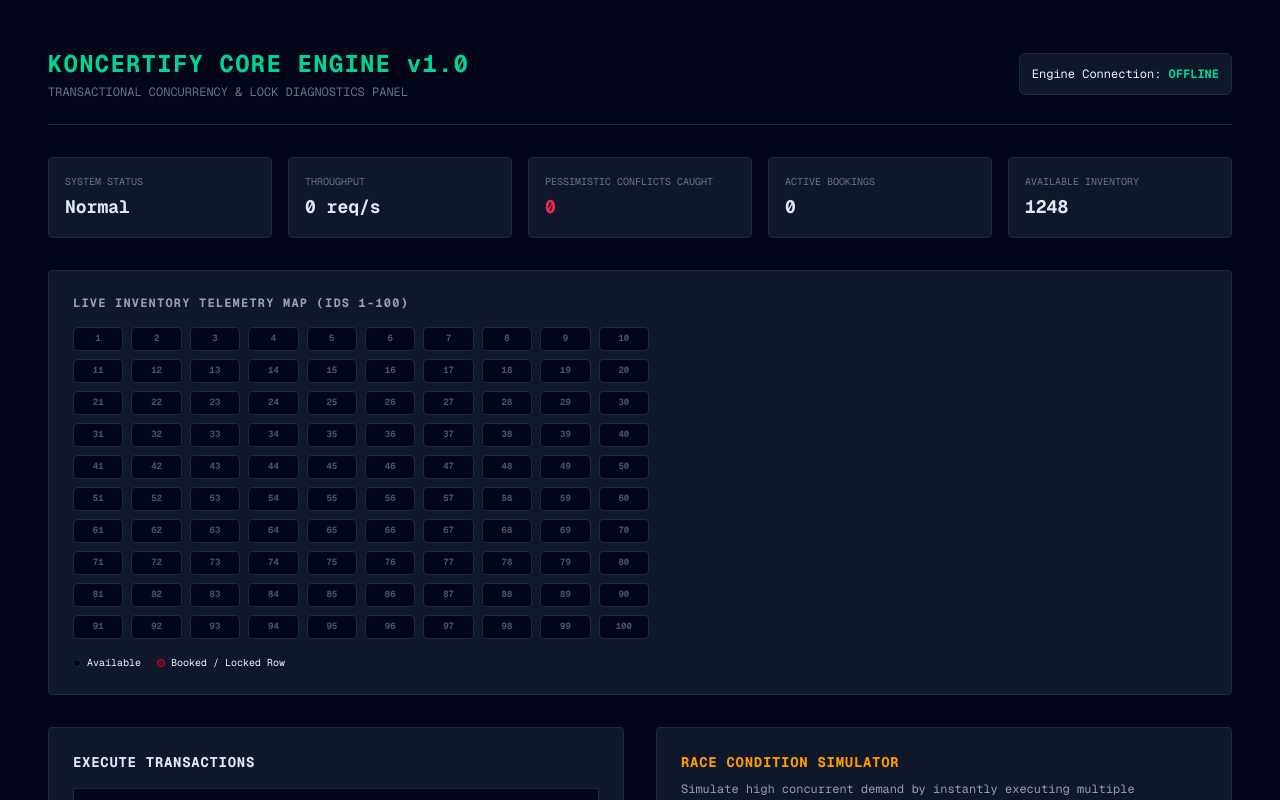
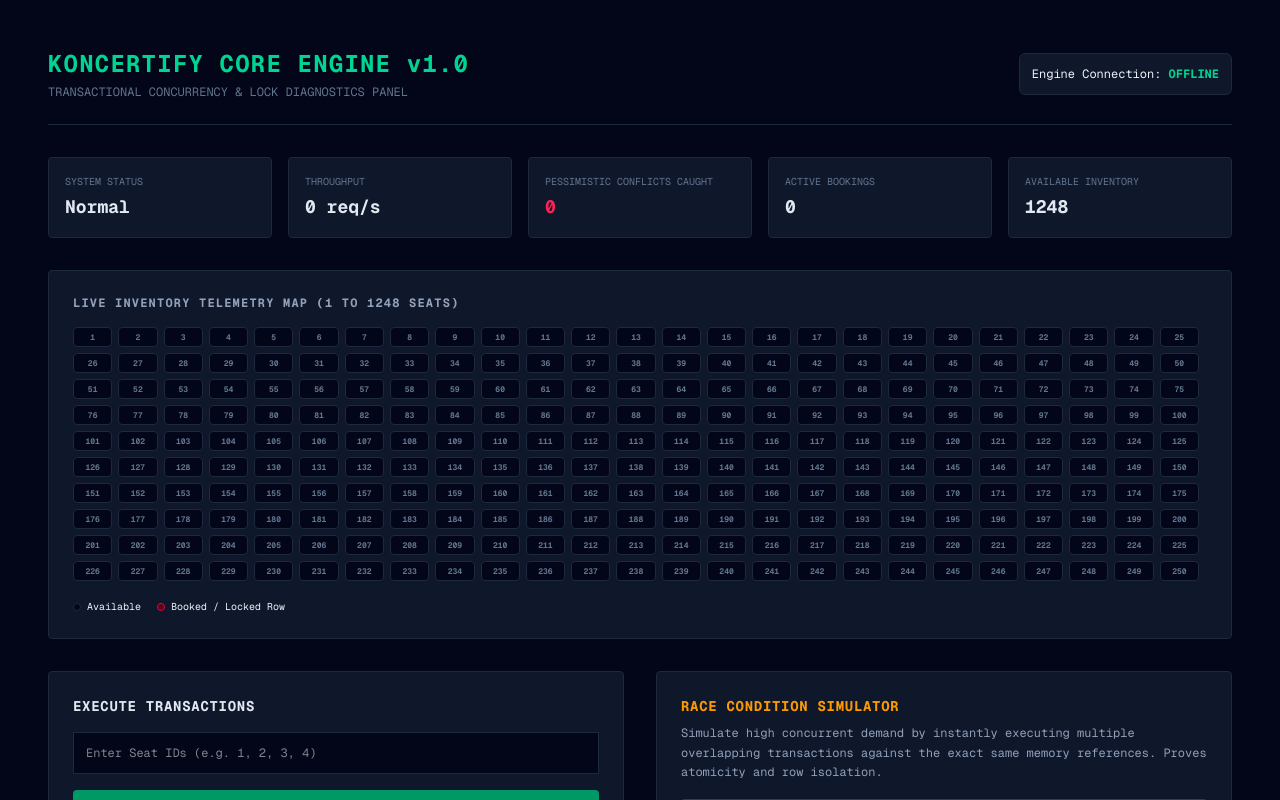
Before and after one commit to meghnarav/koncertify, a Next.js app in the folder frontend-portal/: page / in a window 1280 px wide. Shown: the top 800 px of the page. Built offline with nearby package versions, Linux system fonts and the light colour scheme; no server answers.

Commit message:
feat(frontend): transition telemetry map grid to handle dynamic 1250 seat capacity values smoothly

```diff
--- a/frontend-portal/src/app/page.tsx
+++ b/frontend-portal/src/app/page.tsx
@@ -170,19 +170,24 @@ export default function Home() {
 
       {/* Real-time Seat Matrix Visualization */}
       <section className="bg-slate-900 border border-slate-800 p-6 rounded mb-8">
-        <h3 className="text-xs font-bold uppercase text-slate-400 mb-4 tracking-widest">Live Inventory Telemetry Map (IDs 1-100)</h3>
-        <div className="grid grid-cols-10 gap-2 max-w-xl">
-          {Array.from({ length: 100 }).map((_, index) => {
+        <h3 className="text-xs font-bold uppercase text-slate-400 mb-4 tracking-widest">
+          Live Inventory Telemetry Map (1 to {stats.activeBookings + stats.availableSeats} Seats)
+        </h3>
+
+        {/* Scrollable responsive box so 1,250 seats look crisp without clogging the viewport */}
+        <div className="max-h-64 overflow-y-auto pr-2 custom-scrollbar">
+          <div className="grid grid-cols-10 sm:grid-cols-20 md:grid-cols-25 gap-1.5">
+            {Array.from({ length: stats.activeBookings + stats.availableSeats }).map((_, index) => {
               const seatId = index + 1;
               const isBooked = mockBookedList.includes(seatId);
               return (
                 <div
                   key={seatId}
                   title={`Seat ID: ${seatId}`}
-                className={`h-6 text-[9px] flex items-center justify-center font-bold rounded transition-all border ${
+                  className={`h-5 text-[8px] flex items-center justify-center font-bold rounded select-none transition-all border ${
                     isBooked
                       ? "bg-rose-950/80 border-rose-600 text-rose-400"
-                    : "bg-slate-950 border-slate-800 text-slate-600 hover:border-emerald-500"
+                      : "bg-slate-950 border-slate-800 text-slate-500 hover:border-emerald-500 hover:text-emerald-400"
                   }`}
                 >
                   {seatId}
@@ -190,6 +195,8 @@ export default function Home() {
               );
             })}
           </div>
+        </div>
+
         <div className="flex gap-4 mt-4 text-[10px]">
           <div className="flex items-center gap-1.5"><span className="w-2 h-2 rounded bg-slate-950 border border-slate-800 inline-block"></span> Available</div>
           <div className="flex items-center gap-1.5"><span className="w-2 h-2 rounded bg-rose-950 border border-rose-600 inline-block"></span> Booked / Locked Row</div>
```
Lines whose indentation alone changed are shown as unchanged.
